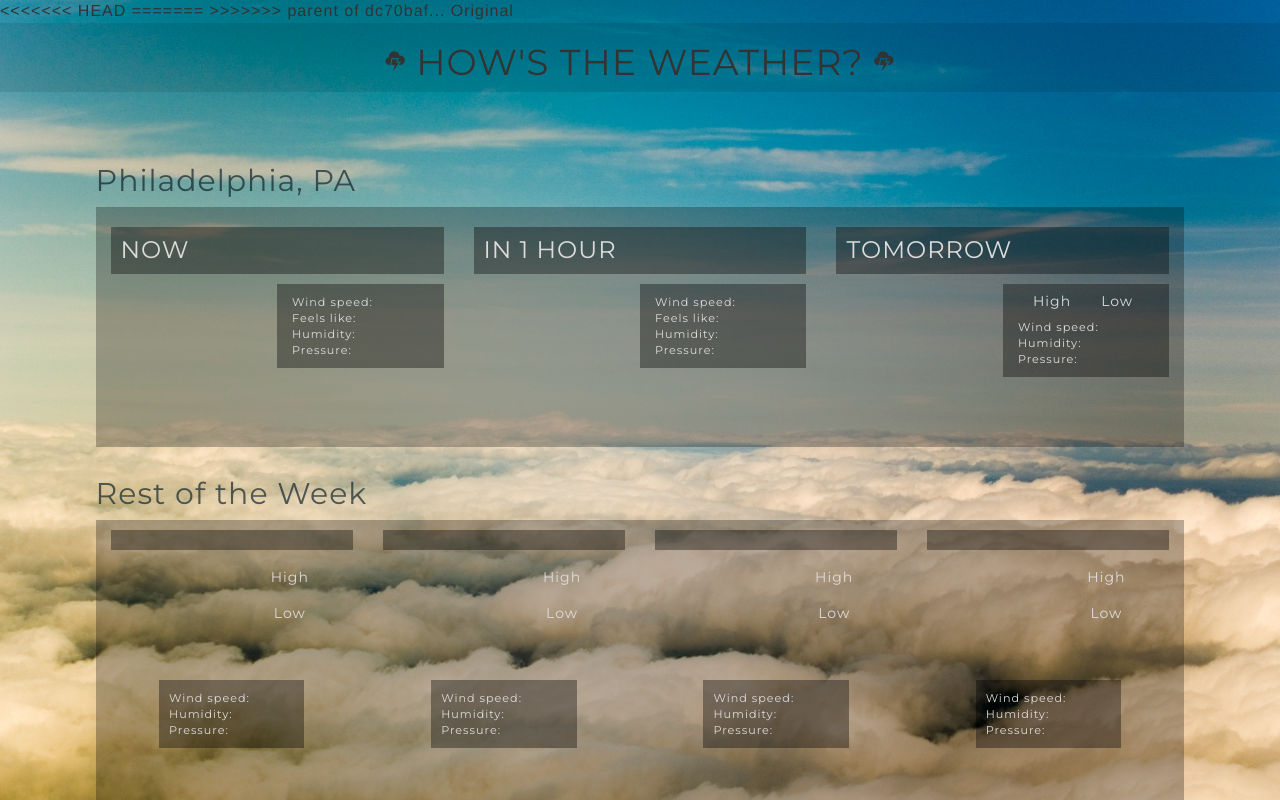
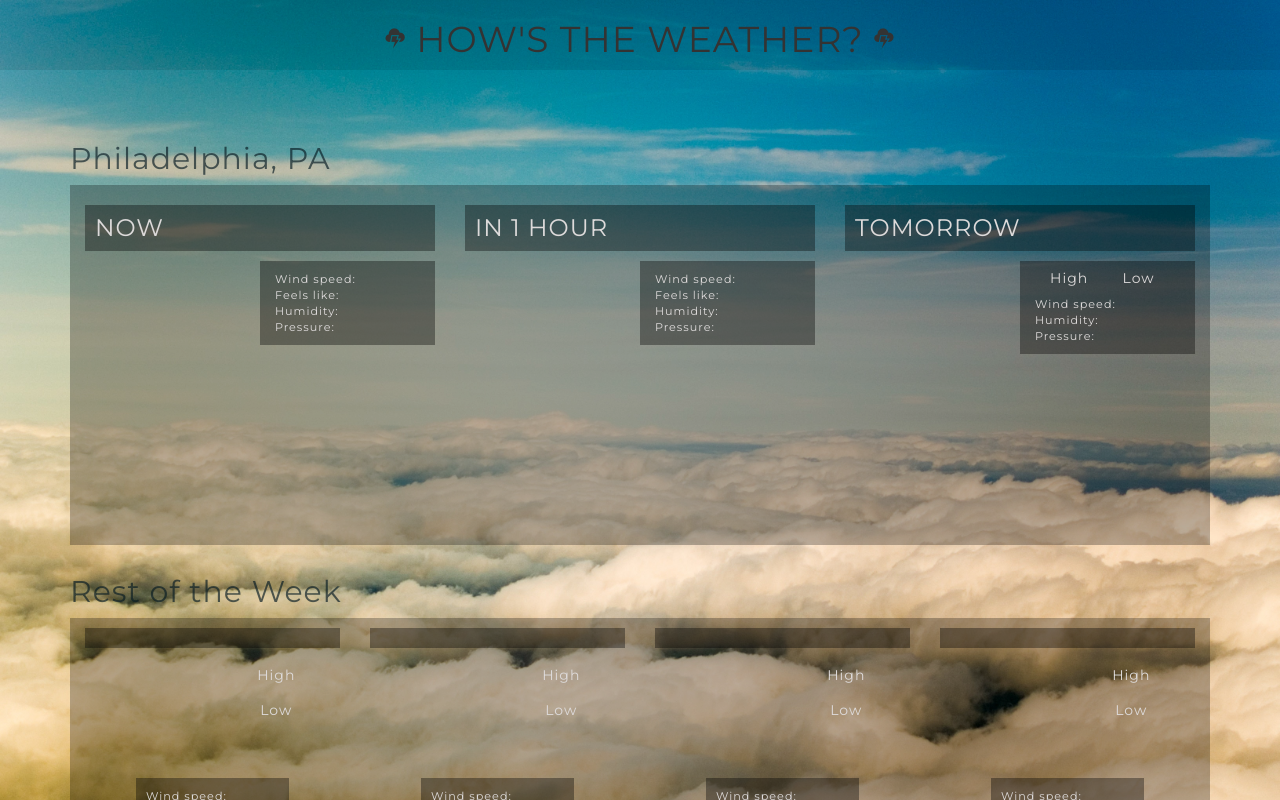
Before and after one commit to AyoCapstone/WeatherApp, a plain HTML site: page index.html in a window 1280 px wide. Drawn offline with nearby package versions, Linux system fonts and the light colour scheme; files whose address does not match are found by name.

Commit message:
Height original

```diff
--- a/Resources/css/queries.css
+++ b/Resources/css/queries.css
@@ -1,19 +1,3 @@
-@media only screen and (max-width: 1980px) {
-    .row {
-        padding: 0 2%;
-        width: 100% !important;
-    }
-
-    .weekly-detail {
-        height: 35% !important;
-    }
-
-    .weather-detail {
-        height: 30% !important;
-    }
-}
-
-
 /*----- Big tablets to 1200px: From 1024px to 1200px (widths smaller than the 1140px row) -----*/
 @media only screen and (max-width: 1200px) {
     .row {
--- a/index.html
+++ b/index.html
@@ -2,10 +2,7 @@
 <html lang="en">
     <head>
         <meta charset="utf-8">
-<<<<<<< HEAD
-=======
         <meta name="viewport" content="width=device-width, initial-scale=1">
->>>>>>> parent of dc70baf... Original
         <link rel="stylesheet" href="Resources/css/styles.css">
         <link rel="stylesheet" href="Resources/css/queries.css">
         <link href="https://fonts.googleapis.com/css?family=Montserrat" rel="stylesheet">
```
